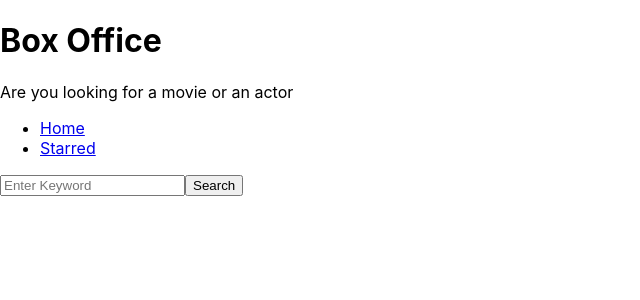
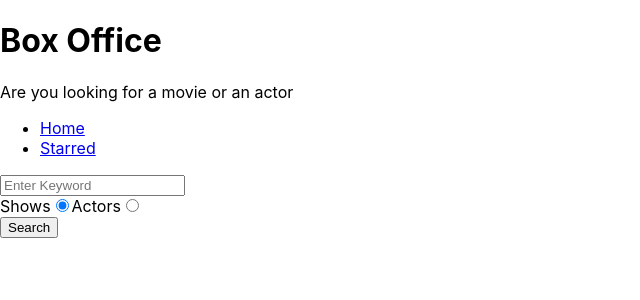
Before and after one commit to ayechico21/box-office, a React (Create React App) app: page / in a window 1280 px wide. Shown: the top 300 px of the page, without its empty margins (0-640 px from the left). Built offline with nearby package versions, Linux system fonts and the light colour scheme.

Commit message:
enhanced search options

```diff
--- a/src/pages/Home.jsx
+++ b/src/pages/Home.jsx
@@ -3,13 +3,15 @@
 import apiGet from "../misc/config";
 const Home = () => {
   const [input, setInput] = useState("");
-  const [result, setResult] = useState(null);
+  const [results, setResults] = useState(null);
+  const [searchOption, setSearchOption] = useState("shows");
+
   const onInputChange = (ev) => {
     setInput(ev.target.value);
   };
 
   const onSearch = () => {
-    apiGet(`search/shows?q=${input}`).then((res) => setResult(res));
+    apiGet(`search/${searchOption}?q=${input}`).then((res) => setResults(res));
   };
 
   const onKeyDown = (ev) => {
@@ -19,20 +21,21 @@
   };
 
   const renderResults = () => {
-    if (result && result.length === 0) {
-      return <div>No result</div>;
+    if (results && results.length === 0) {
+      return <div>No results</div>;
     }
-    if (result && result.length > 0) {
-      return (
-        <div>
-          {" "}
-          {result.map((item) => (
-            <div key={item.show.id}>{item.show.name}</div>
-          ))}
-        </div>
-      );
+    if (results && results.length > 0) {
+      return results[0].show
+        ? results.map((item) => <div key={item.show.id}>{item.show.name}</div>)
+        : results.map((item) => (
+            <div key={item.person.id}>{item.person.name}</div>
+          ));
     }
     return null;
+  };
+
+  const onRadioChange = (ev) => {
+    setSearchOption(ev.target.value);
   };
 
   return (
@@ -43,6 +46,29 @@
         onKeyDown={onKeyDown}
         placeholder="Enter Keyword"
       />
+      <div>
+        <label htmlFor="shows-search">
+          Shows
+          <input
+            id="shows-search"
+            type="radio"
+            name="search"
+            value="shows"
+            checked
+            onChange={onRadioChange}
+          />
+        </label>
+        <label htmlFor="actors-search">
+          Actors
+          <input
+            id="actors-search"
+            type="radio"
+            name="search"
+            value="people"
+            onChange={onRadioChange}
+          />
+        </label>
+      </div>
       <button onClick={onSearch}>Search</button>
       {renderResults()}
     </MainPageLayout>
```
